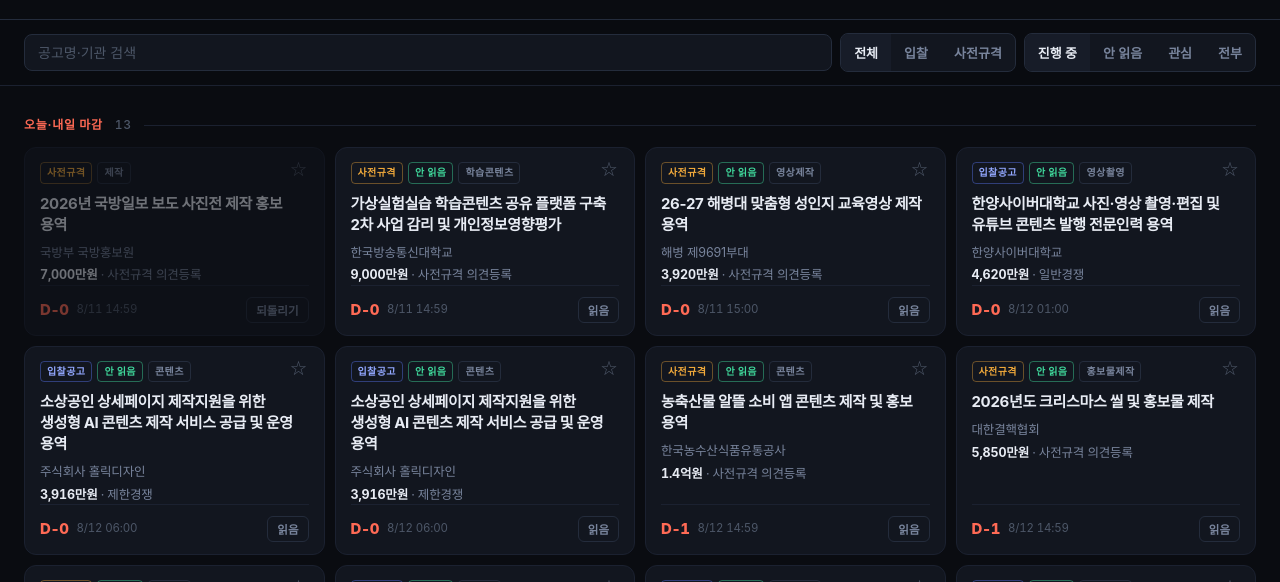
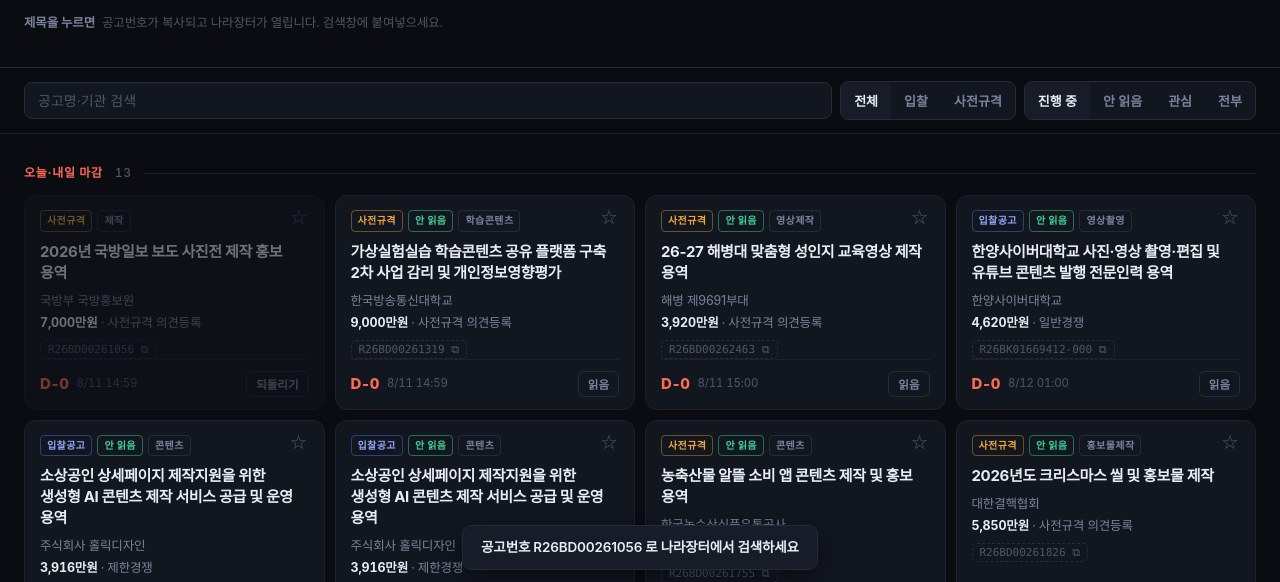
Before and after one commit to heewoogbong/ddd, a plain HTML site: page docs/index.html in a window 1280 px wide. Both pictures are taken after a click on the button "2026년 국방일보 보도 사진전 제작 홍보 용역". Shown: the part 202-784 px from the top of the page. Drawn offline with Linux system fonts and the light colour scheme; a web font is replaced by a local one.

Commit message:
Update index.html

```diff
--- a/docs/index.html
+++ b/docs/index.html
@@ -29,30 +29,21 @@
   html { -webkit-text-size-adjust: 100%; }
 
   body {
-    margin: 0;
-    background: var(--bg);
-    color: var(--text);
-    font-family: var(--sans);
-    font-size: 15px;
-    line-height: 1.55;
-    letter-spacing: -0.011em;
-    padding-bottom: 80px;
+    margin: 0; background: var(--bg); color: var(--text);
+    font-family: var(--sans); font-size: 15px; line-height: 1.55;
+    letter-spacing: -0.011em; padding-bottom: 80px;
   }
 
   a { color: inherit; text-decoration: none; }
-
   .wrap { max-width: 1480px; margin: 0 auto; padding: 0 24px; }
 
   /* ---------- 헤더 ---------- */
   .masthead { padding: 40px 0 22px; border-bottom: 1px solid var(--line); }
-
   .eyebrow {
     font-size: 11px; font-weight: 600; letter-spacing: 0.16em;
     text-transform: uppercase; color: var(--dim); margin: 0 0 10px;
   }
-
   .masthead h1 { margin: 0; font-size: 30px; font-weight: 800; letter-spacing: -0.035em; }
-
   .stamp { margin-top: 8px; font-family: var(--mono); font-size: 12px; color: var(--muted); }
 
   .tally { display: flex; flex-wrap: wrap; gap: 26px; margin-top: 20px; }
@@ -62,15 +53,18 @@
   .t-new b { color: var(--fresh); }
   .t-hot b { color: var(--hot); }
 
+  .howto {
+    margin-top: 16px; font-size: 12.5px; color: var(--dim);
+    display: flex; align-items: center; gap: 7px;
+  }
+  .howto b { color: var(--muted); font-weight: 600; }
+
   /* ---------- 필터 ---------- */
   .controls {
     position: sticky; top: 0; z-index: 20;
-    background: rgba(10, 12, 17, 0.92);
-    backdrop-filter: blur(12px);
-    border-bottom: 1px solid var(--line-soft);
-    padding: 13px 0;
+    background: rgba(10, 12, 17, 0.92); backdrop-filter: blur(12px);
+    border-bottom: 1px solid var(--line-soft); padding: 13px 0;
   }
-
   .controls .wrap { display: flex; flex-wrap: wrap; gap: 8px; align-items: center; }
 
   #q {
@@ -92,8 +86,7 @@
 
   /* ---------- 밴드 ---------- */
   .band {
-    display: flex; align-items: center; gap: 12px;
-    margin: 30px 0 13px;
+    display: flex; align-items: center; gap: 12px; margin: 30px 0 13px;
     font-size: 12px; font-weight: 700; letter-spacing: 0.06em; color: var(--muted);
   }
   .band::after { content: ""; flex: 1; height: 1px; background: var(--line-soft); }
@@ -101,11 +94,7 @@
   .band.urgent { color: var(--hot); }
 
   /* ---------- 카드 격자 ---------- */
-  .grid {
-    display: grid;
-    grid-template-columns: repeat(auto-fill, minmax(290px, 1fr));
-    gap: 10px;
-  }
+  .grid { display: grid; grid-template-columns: repeat(auto-fill, minmax(290px, 1fr)); gap: 10px; }
 
   .card {
     display: flex; flex-direction: column;
@@ -137,24 +126,31 @@
   .star:focus-visible { outline: 2px solid var(--accent); outline-offset: 2px; border-radius: 3px; }
 
   .title {
-    display: block; width: 100%; text-align: left;
+    display: -webkit-box; width: 100%; text-align: left;
     background: none; border: 0; padding: 0; cursor: pointer;
     font-family: var(--sans); font-size: 15px; font-weight: 700;
     letter-spacing: -0.022em; line-height: 1.4; color: var(--text);
     word-break: keep-all; margin-bottom: 8px;
-    display: -webkit-box; -webkit-line-clamp: 3; -webkit-box-orient: vertical; overflow: hidden;
+    -webkit-line-clamp: 3; -webkit-box-orient: vertical; overflow: hidden;
   }
   .title:hover { color: #a8bcff; }
   .title:focus-visible { outline: 2px solid var(--accent); outline-offset: 3px; border-radius: 3px; }
 
   .org { font-size: 12.5px; color: var(--muted); margin-bottom: 3px; }
-  .amt { font-size: 12.5px; color: var(--muted); font-variant-numeric: tabular-nums; }
+  .amt { font-size: 12.5px; color: var(--muted); font-variant-numeric: tabular-nums; margin-bottom: 7px; }
   .amt b { color: var(--text); font-weight: 700; }
+
+  .no {
+    background: none; border: 1px dashed var(--line); border-radius: 5px;
+    color: var(--dim); cursor: pointer; align-self: flex-start;
+    font-family: var(--mono); font-size: 11px; padding: 2px 7px;
+  }
+  .no:hover { color: var(--text); border-color: var(--muted); border-style: solid; }
+  .no:focus-visible { outline: 2px solid var(--accent); outline-offset: 1px; }
 
   .foot {
     display: flex; align-items: center; gap: 8px;
-    margin-top: auto; padding-top: 11px;
-    border-top: 1px solid var(--line-soft);
+    margin-top: auto; padding-top: 11px; border-top: 1px solid var(--line-soft);
   }
 
   .dday {
@@ -176,17 +172,16 @@
   .done:hover { color: var(--text); border-color: var(--muted); }
   .done:focus-visible { outline: 2px solid var(--accent); outline-offset: 1px; }
 
-  /* ---------- 알림 토스트 ---------- */
+  /* ---------- 알림 ---------- */
   #toast {
     position: fixed; left: 50%; bottom: 28px; transform: translate(-50%, 20px);
     background: var(--panel-hi); border: 1px solid var(--line); border-radius: 9px;
     padding: 11px 18px; font-size: 13.5px; font-weight: 600;
     opacity: 0; pointer-events: none; transition: opacity .2s ease, transform .2s ease;
-    z-index: 50; box-shadow: 0 8px 24px rgba(0, 0, 0, .45);
+    z-index: 50; box-shadow: 0 8px 24px rgba(0, 0, 0, .45); max-width: 90vw; text-align: center;
   }
   #toast.on { opacity: 1; transform: translate(-50%, 0); }
 
-  /* ---------- 빈 화면 ---------- */
   .empty { padding: 70px 0; text-align: center; color: var(--muted); }
   .empty p { margin: 0 0 6px; font-size: 15px; font-weight: 600; color: var(--text); }
   .empty small { font-size: 13px; }
@@ -198,9 +193,7 @@
     .grid { grid-template-columns: 1fr; }
   }
 
-  @media (prefers-reduced-motion: reduce) {
-    * { transition: none !important; }
-  }
+  @media (prefers-reduced-motion: reduce) { * { transition: none !important; } }
 </style>
 </head>
 <body>
@@ -216,6 +209,7 @@
       <div><b id="cLive">0</b><span>진행 중</span></div>
       <div><b id="cKeep">0</b><span>관심</span></div>
     </div>
+    <p class="howto"><b>제목을 누르면</b> 공고번호가 복사되고 나라장터가 열립니다. 검색창에 붙여넣으세요.</p>
   </div>
 </header>
 
@@ -258,34 +252,51 @@
   el.textContent = msg;
   el.classList.add("on");
   clearTimeout(toastTimer);
-  toastTimer = setTimeout(() => el.classList.remove("on"), 2600);
+  toastTimer = setTimeout(() => el.classList.remove("on"), 3200);
 }
 
-/* 나라장터 개편 이후 API가 상세 링크 대신 메인 주소만 주는 경우가 많습니다.
-   그런 경우엔 공고번호를 복사해 검색으로 찾도록 안내합니다. */
+/* 나라장터 개편으로 예전 상세 주소는 모두 오류 페이지가 되었고,
+   사전규격은 규격서 파일 주소가 딸려 옵니다. 그런 주소는 쓰지 않습니다. */
+const DEAD = /(selectSubFrame|frameTgong|bidInfoDtl|fileDown|FileDown|download|\.(hwp|hwpx|pdf|zip|docx?|xlsx?|jpg|png)(\?|$))/i;
+
 function realLink(n) {
   const u = (n.url || "").trim();
-  if (!u) return "";
+  if (!u || !/^https?:\/\//i.test(u)) return "";
   if (/^https?:\/\/(www\.)?g2b\.go\.kr\/?$/i.test(u)) return "";
+  if (DEAD.test(u)) return "";
   return u;
+}
+
+function bidNo(n) {
+  return (n.no || "").trim();
+}
+
+function copyText(text) {
+  if (navigator.clipboard && window.isSecureContext) {
+    return navigator.clipboard.writeText(text);
+  }
+  return new Promise((res, rej) => {
+    const ta = document.createElement("textarea");
+    ta.value = text;
+    ta.style.position = "fixed";
+    ta.style.opacity = "0";
+    document.body.appendChild(ta);
+    ta.select();
+    try { document.execCommand("copy"); res(); } catch (e) { rej(e); }
+    document.body.removeChild(ta);
+  });
 }
 
 function openNotice(n) {
   const link = realLink(n);
   if (link) { window.open(link, "_blank", "noopener"); return; }
 
-  const no = (n.no || "").split("-")[0];
-  const go = () => window.open(G2B, "_blank", "noopener");
-
-  if (navigator.clipboard && no) {
-    navigator.clipboard.writeText(no)
-      .then(() => toast(`공고번호 ${no} 복사됨 · 나라장터 검색창에 붙여넣으세요`))
-      .catch(() => toast(`공고번호 ${no} · 나라장터에서 검색하세요`))
-      .finally(go);
-  } else {
-    toast(`공고번호 ${no} · 나라장터에서 검색하세요`);
-    go();
-  }
+  const no = bidNo(n);
+  const win = window.open(G2B, "_blank", "noopener");
+  copyText(no)
+    .then(() => toast(`${no} 복사됨 · 나라장터 검색창에 붙여넣으세요`))
+    .catch(() => toast(`공고번호 ${no} 로 나라장터에서 검색하세요`));
+  return win;
 }
 
 function daysLeft(iso) {
@@ -332,7 +343,7 @@
     if (state.view === "live" && d !== null && d < 0) return false;
     if (state.view === "unread" && mark(n.id).read) return false;
     if (state.view === "keep" && !mark(n.id).keep) return false;
-    if (q && !(n.title + n.org).toLowerCase().includes(q)) return false;
+    if (q && !(n.title + n.org + n.no).toLowerCase().includes(q)) return false;
     return true;
   });
 }
@@ -358,6 +369,7 @@
     <button class="title" data-act="open">${n.title}</button>
     <div class="org">${n.org || "기관 미상"}</div>
     <div class="amt">${n.budget ? `<b>${money(n.budget)}</b>` : "금액 미공개"}${n.method ? " · " + n.method : ""}</div>
+    <button class="no" data-act="copy" title="공고번호 복사">${bidNo(n)} ⧉</button>
     <div class="foot">
       <span class="dday">${dText}</span>
       <span class="clock">${fmtDate(n.close_at) || "마감일 미정"}</span>
@@ -368,6 +380,12 @@
     if (!m.read) { m.read = true; save(); }
     openNotice(n);
     render();
+  };
+  el.querySelector('[data-act="copy"]').onclick = () => {
+    const no = bidNo(n);
+    copyText(no)
+      .then(() => toast(`${no} 복사됨`))
+      .catch(() => toast("복사에 실패했습니다"));
   };
   el.querySelector('[data-act="keep"]').onclick = () => { m.keep = !m.keep; save(); render(); };
   el.querySelector('[data-act="read"]').onclick = () => { m.read = !m.read; save(); render(); };
```
